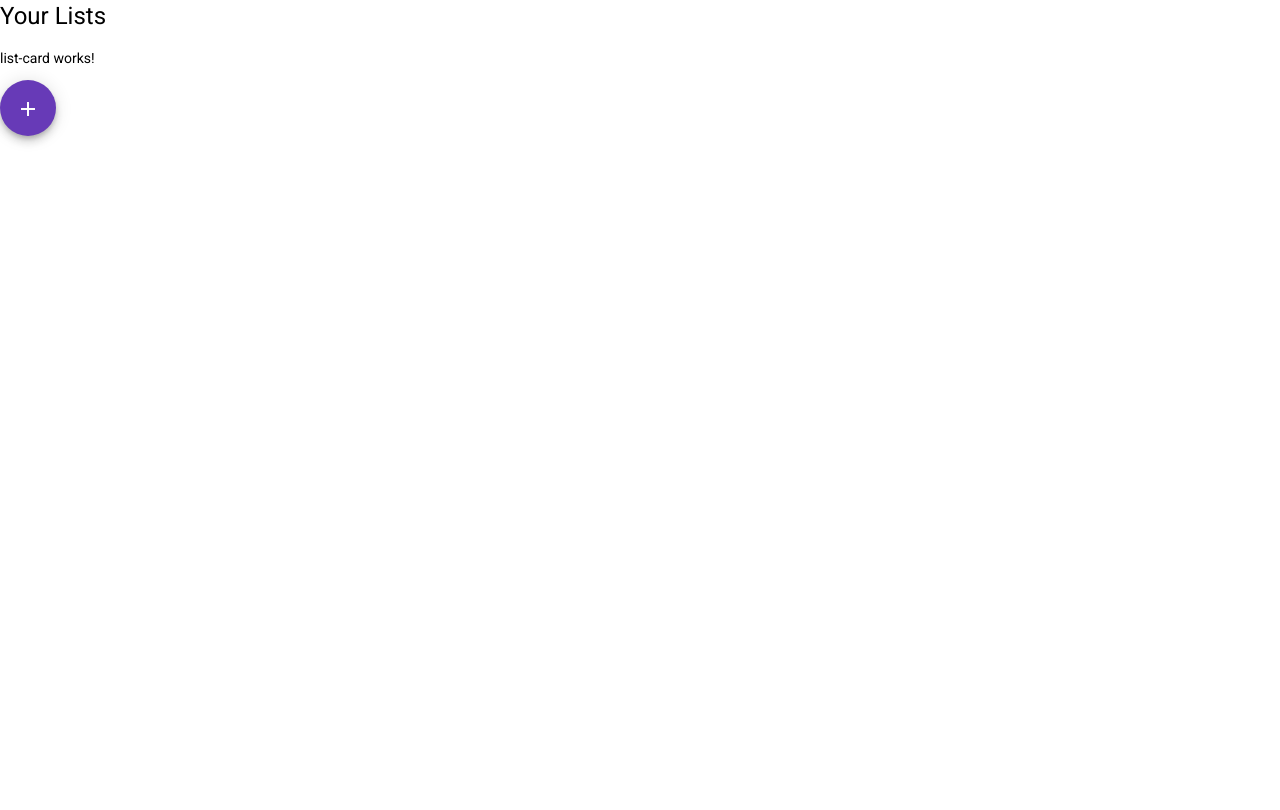
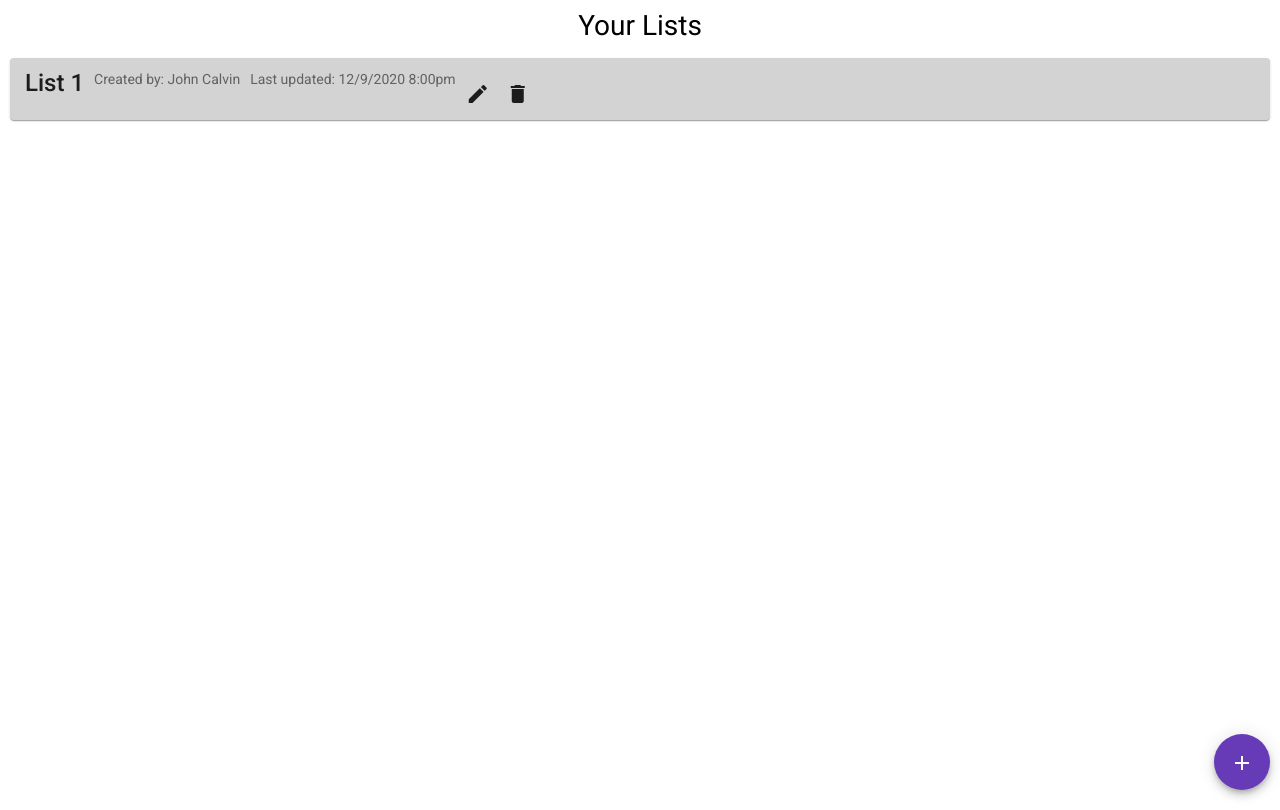
Before and after one commit to benjdevries/CS336-List-Sharing, an Angular app: page /home in a window 1280 px wide. Built offline with nearby package versions, Linux system fonts and the light colour scheme.

Commit message:
styling on home and list-card

```diff
--- a/src/app/app.module.ts
+++ b/src/app/app.module.ts
@@ -15,6 +15,8 @@ import { MatIconModule } from '@angular/material/icon';
 import { MatInputModule } from '@angular/material/input';
 import { ListItemComponent } from './list-item/list-item.component';
 import { MatCheckboxModule } from '@angular/material/checkbox';
+import { MatCardModule } from '@angular/material/card';
+
 
 
 
@@ -36,7 +38,8 @@ import { MatCheckboxModule } from '@angular/material/checkbox';
     MatFormFieldModule,
     MatIconModule,
     MatInputModule,
-    MatCheckboxModule
+    MatCheckboxModule,
+    MatCardModule
   ],
   providers: [],
   bootstrap: [AppComponent]
--- a/src/app/home/home.component.html
+++ b/src/app/home/home.component.html
@@ -1,4 +1,4 @@
-<h1>Your Lists</h1>
+<h1 class='title'>Your Lists</h1>
 
 <!-- This component will be repeated with an ngFor -->
 <app-list-card></app-list-card>
--- a/src/app/home/home.component.scss
+++ b/src/app/home/home.component.scss
@@ -0,0 +1,12 @@
+.title {
+  text-align: center;
+  margin-top: 10px;
+  font-size: 200%;
+
+}
+
+.mat-fab {
+  position: fixed;
+  bottom: 10px;
+  right: 10px;
+}
--- a/src/app/list-card/list-card.component.html
+++ b/src/app/list-card/list-card.component.html
@@ -1 +1,15 @@
-<p>list-card works!</p>
+<span routerLink='/list'>
+  <mat-card>
+    <mat-card-title>List 1</mat-card-title>
+    <mat-card-subtitle class='author'>Created by: John Calvin</mat-card-subtitle>
+    <mat-card-subtitle class='date'>Last updated: 12/9/2020 8:00pm</mat-card-subtitle>
+    <mat-card-actions>
+      <a mat-icon-button routerLink='/edit-list'>
+        <mat-icon>create</mat-icon>
+      </a>
+      <a mat-icon-button>
+        <mat-icon>delete</mat-icon>
+      </a>
+    </mat-card-actions>
+  </mat-card>
+</span>
--- a/src/app/list-card/list-card.component.scss
+++ b/src/app/list-card/list-card.component.scss
@@ -0,0 +1,29 @@
+.mat-card {
+  background-color: lightgrey;
+  padding: 10px;
+  margin: 10px;
+}
+
+.mat-card{
+  display: flex;
+  flex-flow: row wrap;
+  justify-content: flex-start;
+  align-items: flex-start;
+  align-content: center;
+}
+
+.mat-card-title {
+  padding: 5px;
+}
+
+.author {
+  padding: 5px;
+}
+
+.date{
+  padding: 5px;
+}
+
+.mat-card-actions {
+  padding: 5px
+}
```
